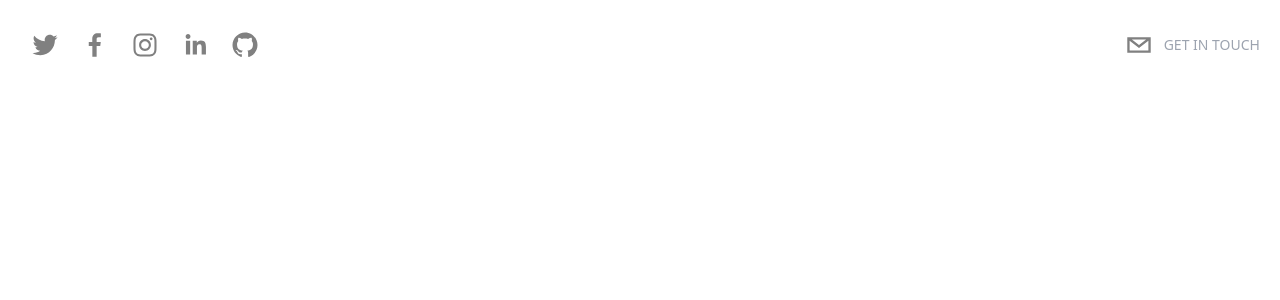
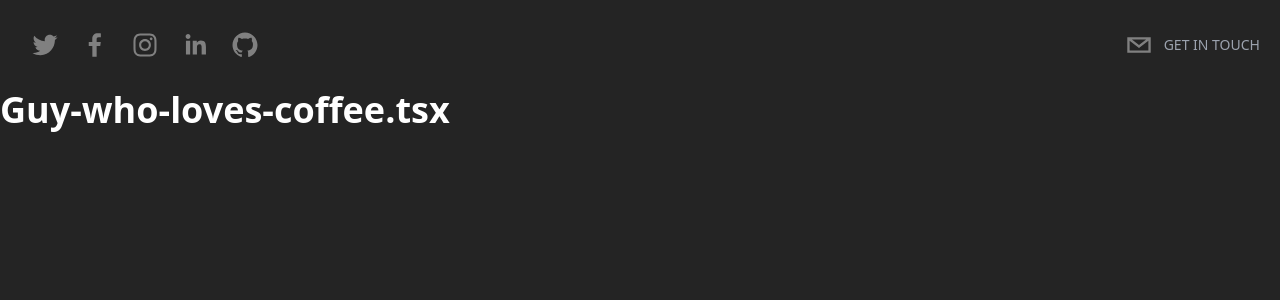
Before and after one commit to rvishakhs/portfolio-websit, a Next.js app: page / in a window 1280 px wide. Shown: the top 300 px of the page. Built offline with nearby package versions, Linux system fonts and the light colour scheme.

Commit message:
hero part

```diff
--- a/components/Header.tsx
+++ b/components/Header.tsx
@@ -1,12 +1,31 @@
 import React from 'react'
 import { SocialIcon } from 'react-social-icons';
+import { motion } from "framer-motion"
 
 type Props = {}
 
 const Header = (props: Props) => {
   return (
-    <header className='sticky top-0 flex items-center justify-between max-w-7xl mx-auto z-20 xl:items-center p-5'>
-        <div className='flex items-center flex-row'>
+    <header className='sticky top-0 flex items-center justify-between max-w-7xl mx-auto z-20 xl:items-center p-2 md:p-5'>
+        <motion.div
+            className='flex items-center flex-row'
+            initial={{
+                x: -500,
+                opacity:0,
+                scale: 0.5,
+            }}
+
+            animate={{
+                x:0,
+                opacity:1,
+                scale:1,
+            }}
+
+            transition={{
+                duration:1.5
+            }}
+        >
+
             <SocialIcon
                 url="https://twitter.com/rvishakhs"
                 network='twitter'
@@ -37,9 +56,27 @@ const Header = (props: Props) => {
                 bgColor='transparent'
                 fgColor='gray'
             />
-        </div>
+        </motion.div>
 
-        <div className='flex flex-row items-center text-gray-300 cursor-pointer'>
+        <motion.div
+            className='flex flex-row items-center text-gray-300 cursor-pointer'
+
+            initial={{
+                x: 500,
+                opacity:0,
+                scale: 0.5,
+            }}
+
+            animate={{
+                x:0,
+                opacity:1,
+                scale:1,
+            }}
+
+            transition={{
+                duration:1.5
+            }}
+        >
             <SocialIcon
                 network='email'
                 bgColor='transparent'
@@ -47,7 +84,7 @@ const Header = (props: Props) => {
                 className='cursor-pointer'
             />
             <p className='uppercase hidden md:inline-flex text-sm text-gray-400'>Get in Touch</p>
-        </div>
+        </motion.div>
 
 
     </header>
--- /dev/null
+++ b/components/Hero.tsx
@@ -0,0 +1,31 @@
+import React from 'react'
+import { Cursor, useTypewriter } from 'react-simple-typewriter'
+
+type Props = {}
+
+function Hero({}: Props) {
+
+    const [text, count] = useTypewriter({
+        words: [
+            "Hi, The Name's Visakh SR",
+            "Guy-who-loves-coffee.tsx",
+            "<But_Loves_To CodeMore />"
+        ],
+        loop: true,
+        delaySpeed: 2000
+      })
+
+
+  return (
+    <div>
+        <h2 className='text-4xl font-semibold'>
+            <span>
+                {text}
+            </span>
+                <Cursor cursorColor='#FF0000'/>
+        </h2>
+    </div>
+  )
+}
+
+export default Hero
--- a/package.json
+++ b/package.json
@@ -6,10 +6,13 @@
     "start": "next start"
   },
   "dependencies": {
+    "framer-motion": "^7.5.4",
     "next": "latest",
     "react": "18.1.0",
     "react-dom": "18.1.0",
-    "react-social-icons": "^5.15.0"
+    "react-simple-typewriter": "^4.0.5",
+    "react-social-icons": "^5.15.0",
+    "typewriter-effect": "^2.19.0"
   },
   "devDependencies": {
     "@types/node": "17.0.35",
--- a/pages/index.tsx
+++ b/pages/index.tsx
@@ -2,10 +2,11 @@ import type { NextPage } from 'next'
 import Head from 'next/head'
 import Image from 'next/image'
 import Header from "../components/Header"
+import Hero from '../components/Hero'
 
 const Home: NextPage = () => {
   return (
-    <div className="">
+    <div className="bg-[rgb(36,36,36)] h-screen text-white">
       <Head>
         <title>Visakh's Portfolio</title>
       </Head>
@@ -13,7 +14,10 @@ const Home: NextPage = () => {
       {/* Header  */}
 
       <Header />
-
+      <section>
+        {/* Hero */}
+        <Hero />
+      </section>
 
     </div>
   )
```
Also changed, not shown: 1 other file (tests, documents, lock files or other folders).
